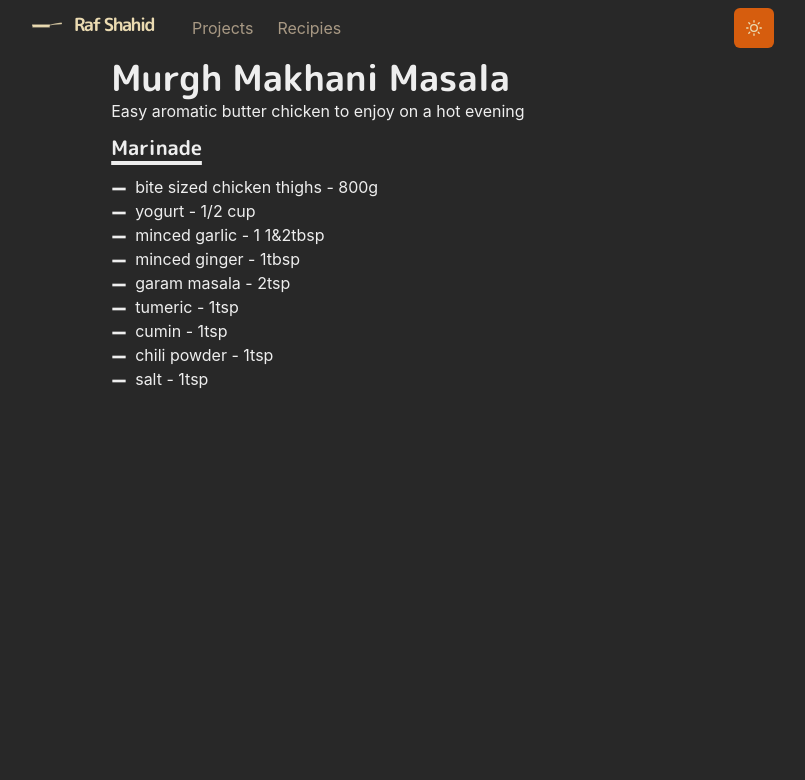
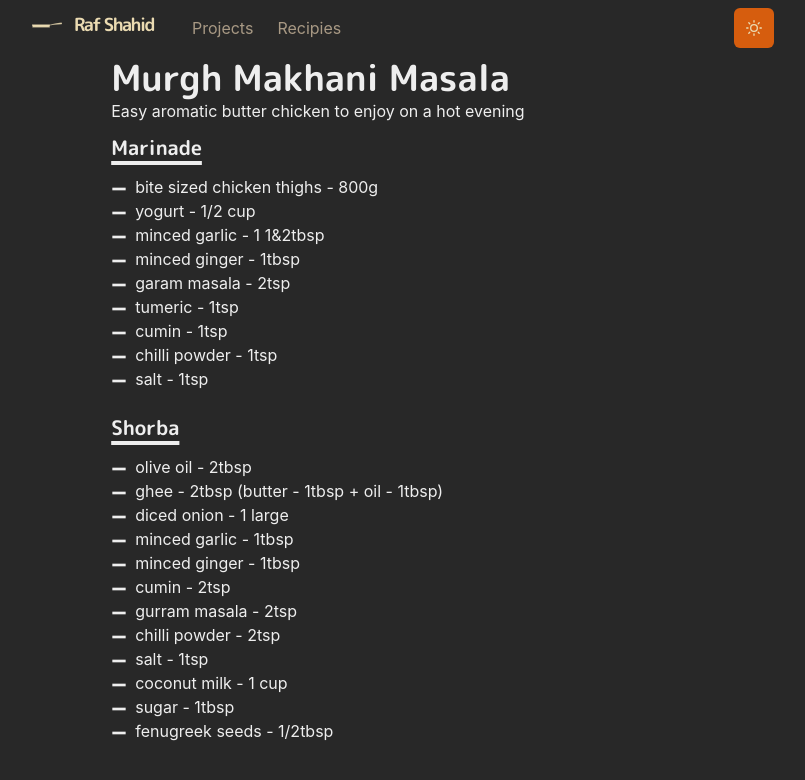
Before and after one commit to rraafays/portfolio, a Next.js app: page /recipies/butter-chicken-masala in a window 1280 px wide. Shown: the top 780 px of the page, without its empty margins (242-1047 px from the left). Built offline with nearby package versions, Linux system fonts and the light colour scheme.

Commit message:
update: added shorba ingredients to butter chicken masala

```diff
--- a/pages/recipies/butter-chicken-masala.js
+++ b/pages/recipies/butter-chicken-masala.js
@@ -31,8 +31,27 @@ const Page = () => {
           <ListItem><MinusIcon />&ensp;garam masala - 2tsp</ListItem>
           <ListItem><MinusIcon />&ensp;tumeric - 1tsp</ListItem>
           <ListItem><MinusIcon />&ensp;cumin - 1tsp</ListItem>
-          <ListItem><MinusIcon />&ensp;chili powder - 1tsp</ListItem>
+          <ListItem><MinusIcon />&ensp;chilli powder - 1tsp</ListItem>
           <ListItem><MinusIcon />&ensp;salt - 1tsp</ListItem>
+        </List>
+      </Section>
+      <Section delay={0.1}>
+        <Heading as={'h3'} variant={'section-title'}>
+          Shorba
+        </Heading>
+        <List>
+          <ListItem><MinusIcon />&ensp;olive oil - 2tbsp</ListItem>
+          <ListItem><MinusIcon />&ensp;ghee - 2tbsp (butter - 1tbsp + oil - 1tbsp)</ListItem>
+          <ListItem><MinusIcon />&ensp;diced onion - 1 large</ListItem>
+          <ListItem><MinusIcon />&ensp;minced garlic - 1tbsp</ListItem>
+          <ListItem><MinusIcon />&ensp;minced ginger - 1tbsp</ListItem>
+          <ListItem><MinusIcon />&ensp;cumin - 2tsp</ListItem>
+          <ListItem><MinusIcon />&ensp;gurram masala - 2tsp</ListItem>
+          <ListItem><MinusIcon />&ensp;chilli powder - 2tsp</ListItem>
+          <ListItem><MinusIcon />&ensp;salt - 1tsp</ListItem>
+          <ListItem><MinusIcon />&ensp;coconut milk - 1 cup</ListItem>
+          <ListItem><MinusIcon />&ensp;sugar - 1tbsp</ListItem>
+          <ListItem><MinusIcon />&ensp;fenugreek seeds - 1/2tbsp</ListItem>
         </List>
       </Section>
     </Container>
```
